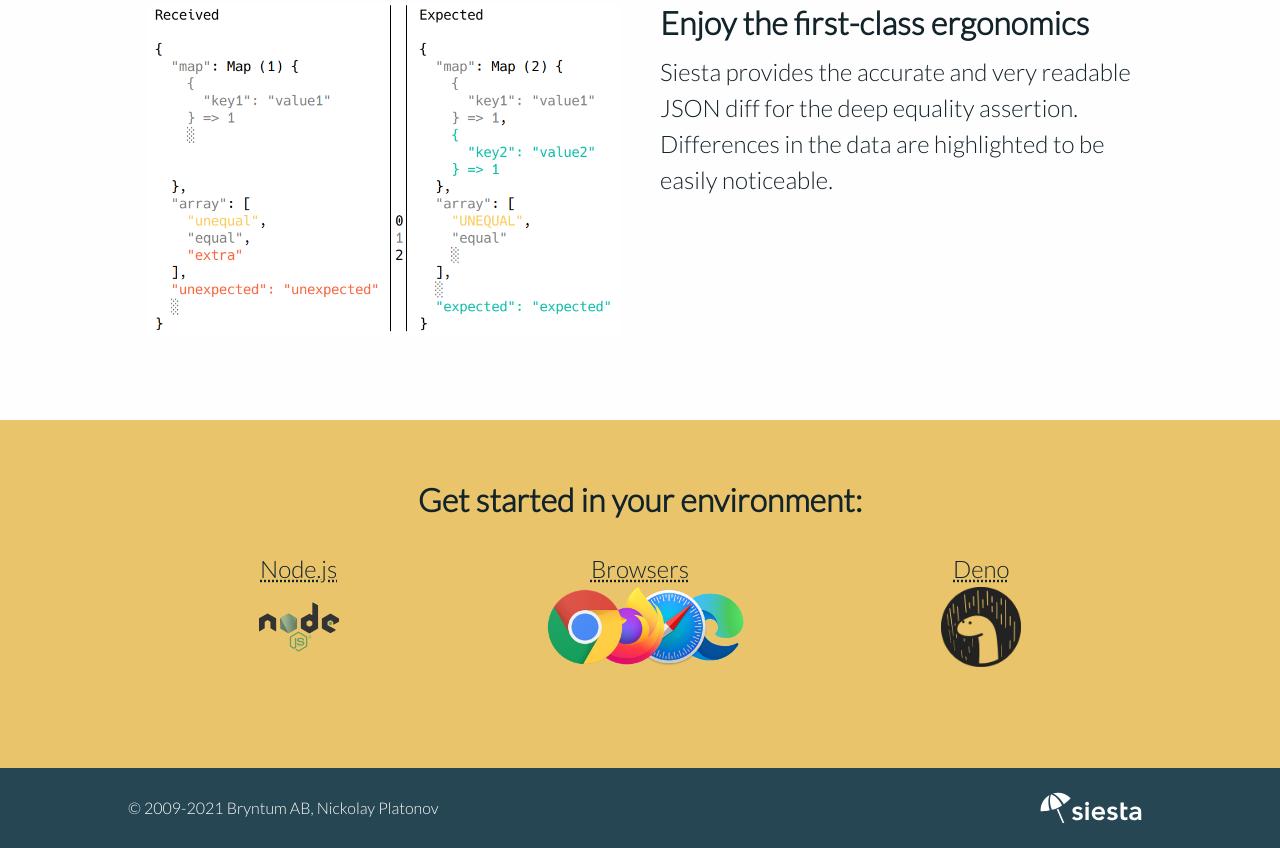
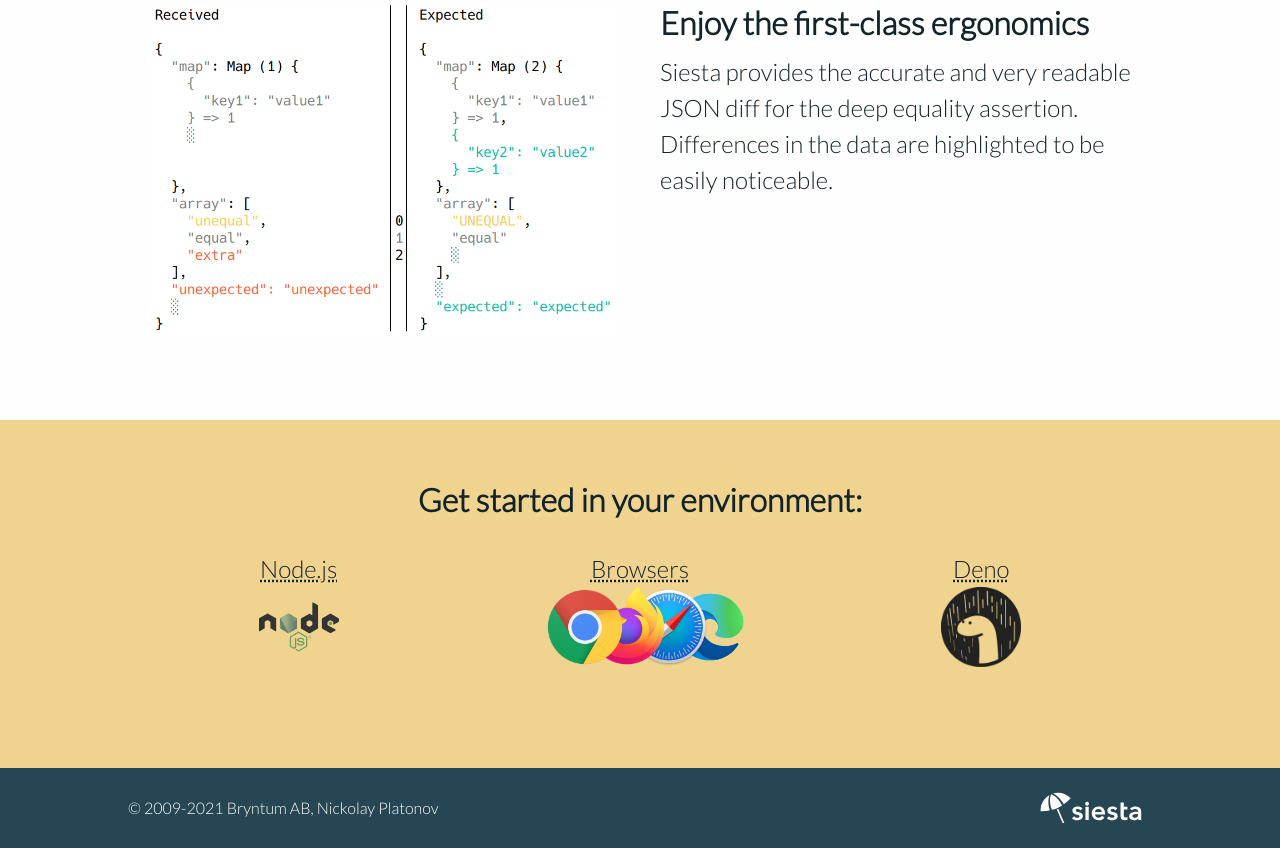
Before and after one commit to canonic-epicure/siesta-website, a website: page index.html in a window 1280 px wide. Shown: the part 1526-2374 px from the top of the page. Drawn offline with Linux system fonts and the light colour scheme.

Commit message:
- styling

```diff
--- a/css/styling.scss
+++ b/css/styling.scss
@@ -111,7 +111,7 @@ body {
 
 .content-wrapper-getting-started {
     text-align: center;
-    background-color: $secondary_pass;
+    background-color: color.scale($secondary_pass, $lightness: 25%);
 
     $offset: 3ch;
 
@@ -143,15 +143,7 @@ body {
     }
 
     .get_started_link {
-        //display: inline-block;
-        //position: relative;
-        //padding-bottom: 80px;
-
         .logo {
-            //display: inline-block;
-            //position: absolute;
-            //left: 0;
-            //top: 1.1em;
             min-height: 80px;
             min-width: 80px;
         }
```
Also changed, not shown: css/styling.css.
